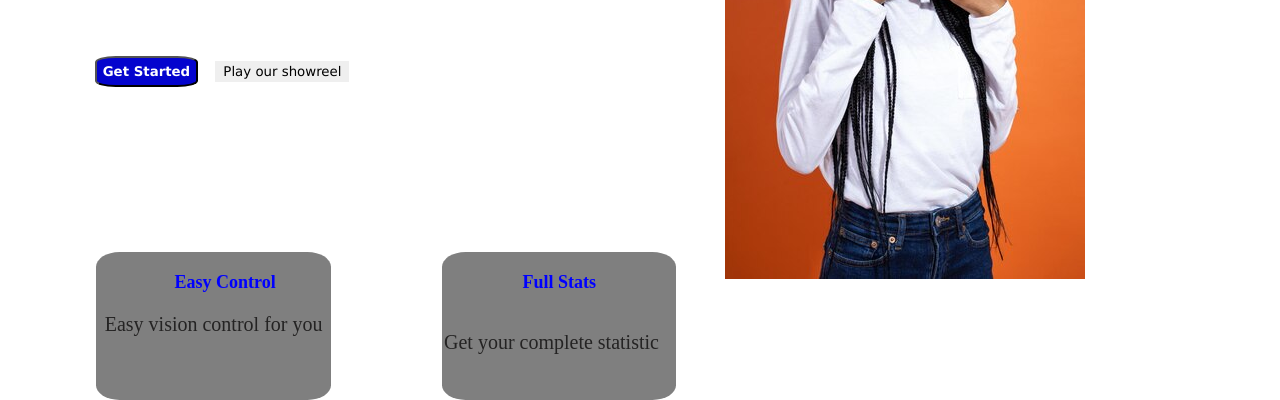
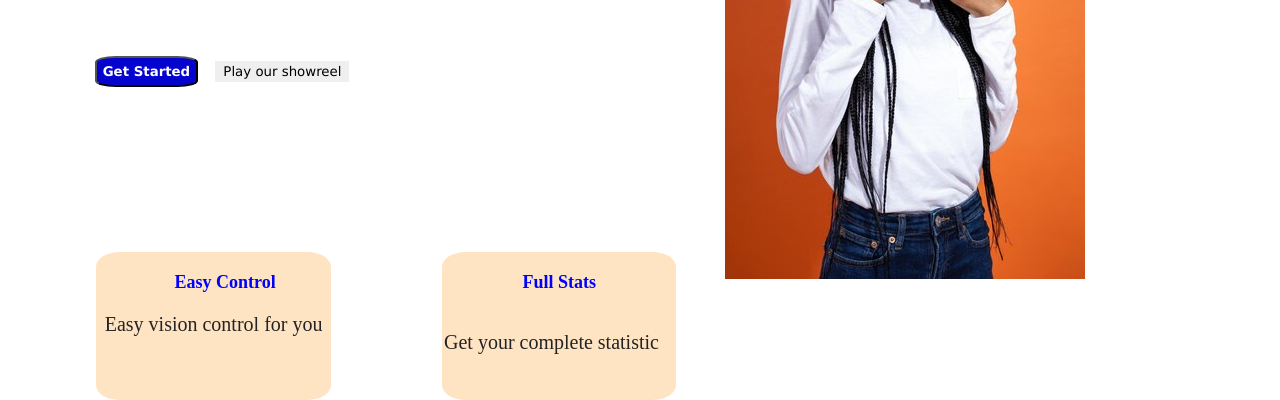
Before and after one commit to kivuvarosekivuvan/visionwebAssignment_html, a plain HTML site: page index.html in a window 1280 px wide. Shown: the part 400-800 px from the top of the page. Drawn offline with Linux system fonts and the light colour scheme.

Commit message:
Update style.css

```diff
--- a/style.css
+++ b/style.css
@@ -93,6 +93,7 @@ background-color: rgb(4, 4, 206);
     font-size: 20px;
     padding: 2px;
     text-align: center;
+    background-color:bisque;
 
 }
 #bot1{
@@ -121,6 +122,7 @@ background-color: rgb(4, 4, 206);
     padding: 2px;
     text-align: center;
     border-radius: 10%;
+    background-color:bisque;
 
 
 }
```
